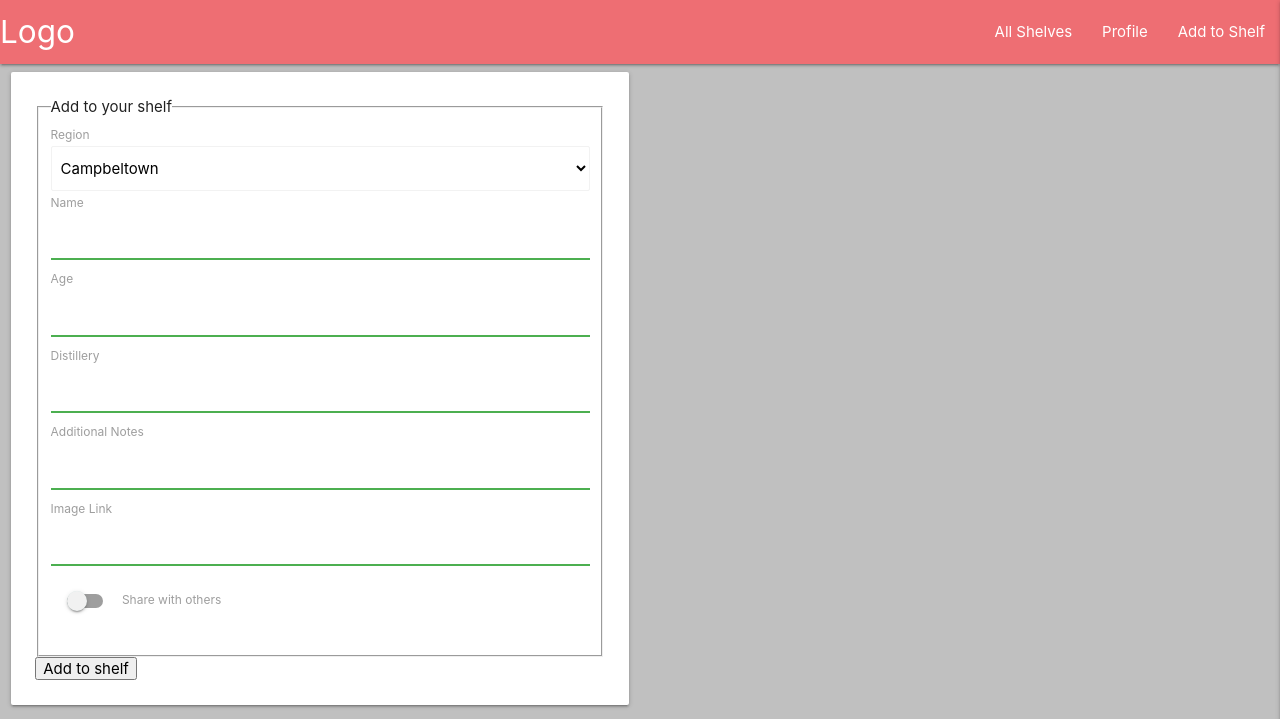
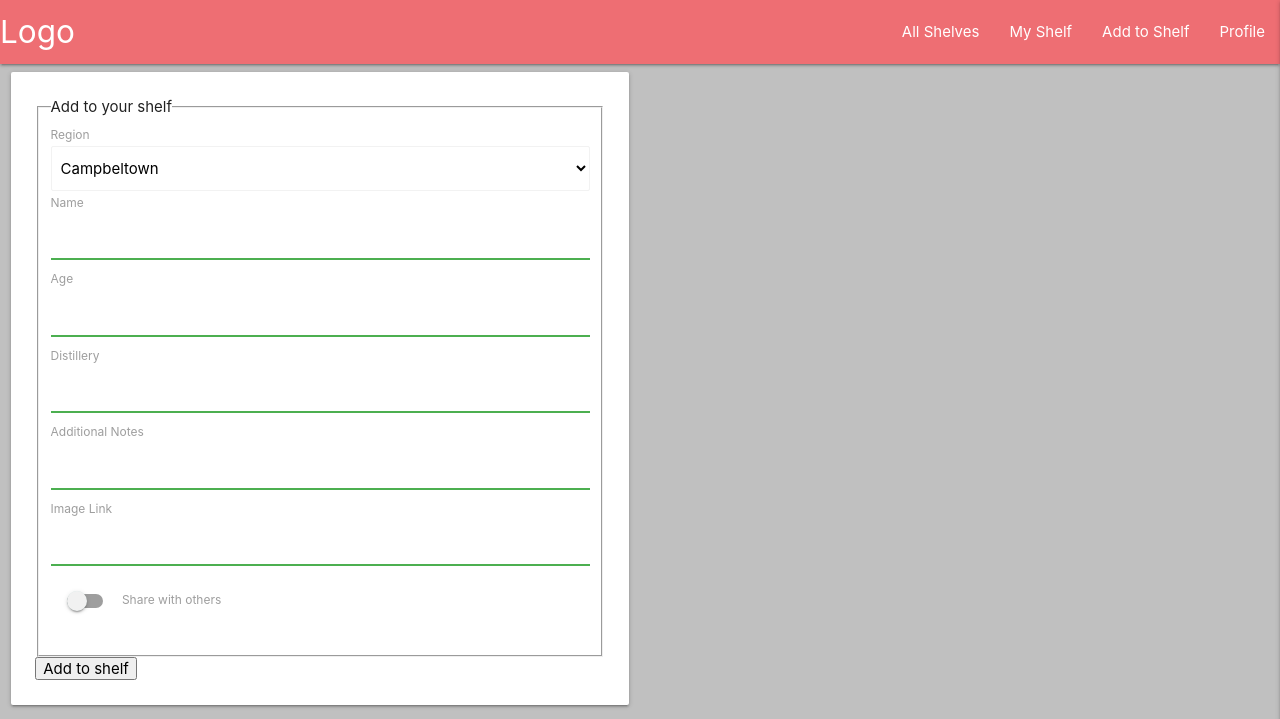
Before and after one commit to CristianBuca/MS3_TopShelf, a Flask app: page /add_stock in a window 1280 px wide. Shown: the top 719 px of the page. Run offline with Flask 2, Linux system fonts and the light colour scheme; the visitor is signed in with stand-in values (Sample User, id 1); some libraries are stand-ins or nearby versions.

Commit message:
Add(base): My_shelf nav link

```diff
--- a/templates/base.html
+++ b/templates/base.html
@@ -36,8 +36,9 @@
                 <ul class="right hide-on-med-and-down">
                     <li><a href="{{ url_for('get_items') }}">All Shelves</a></li>
                     {% if session.user %}
+                        <li><a href="{{ url_for('my_shelf') }}">My Shelf</a></li>
+                        <li><a href="{{ url_for('add_stock') }}">Add to Shelf</a></li>
                         <li><a href="{{ url_for('profile', username=session['user']) }}">Profile</a></li>
-                        <li><a href="{{ url_for('add_stock') }}">Add to Shelf</a></li>
                     {% else %}
                         <li><a href="{{ url_for('login') }}">Login</a></li>
                         <li><a href="{{ url_for('register') }}">Register</a></li>
@@ -50,11 +51,12 @@
             <ul class="sidenav" id="mobile-demo">
                 <li><a href="{{ url_for('get_items') }}">All Shelves</a></li>
                 {% if session.user %}
-                <li><a href="{{ url_for('profile', username=session['user']) }}">Profile</a></li>
-                <li><a href="{{ url_for('add_stock') }}">Add to Shelf</a></li>
+                    <li><a href="{{ url_for('my_shelf') }}">My Shelf</a></li>
+                    <li><a href="{{ url_for('add_stock') }}">Add to Shelf</a></li>
+                    <li><a href="{{ url_for('profile', username=session['user']) }}">Profile</a></li>
                 {% else %}
-                <li><a href="{{ url_for('login') }}">Login</a></li>
-                <li><a href="{{ url_for('register') }}">Register</a></li>
+                    <li><a href="{{ url_for('login') }}">Login</a></li>
+                    <li><a href="{{ url_for('register') }}">Register</a></li>
                 {% endif %}
             </ul>
         <!-- NavBar End -->
```
